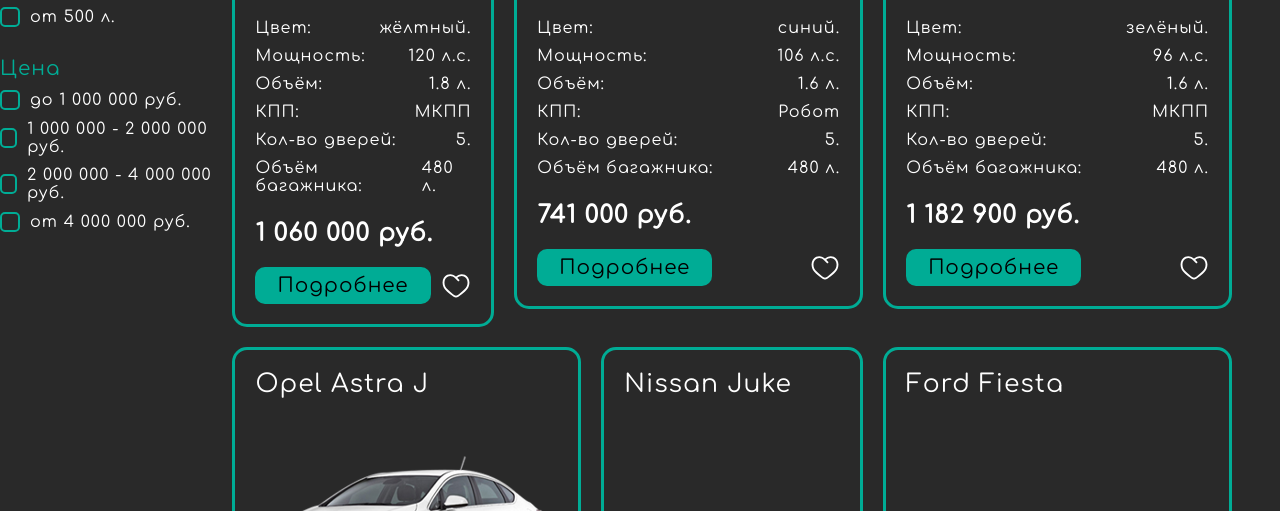
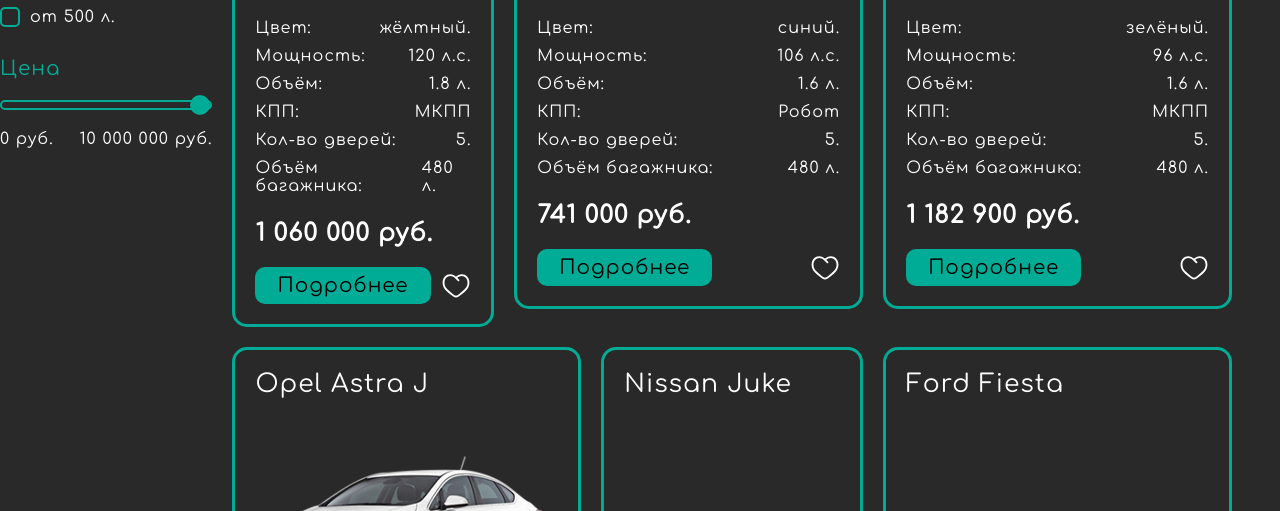
Before and after one commit to VladislavYV/Project-Store-, a plain HTML site: page index.html in a window 1280 px wide. Shown: the part 1142-1653 px from the top of the page. Drawn offline with Linux system fonts and the light colour scheme.

Commit message:
input-range

```diff
--- a/css/scss/style.scss
+++ b/css/scss/style.scss
@@ -113,6 +113,43 @@
     }
 }
 
+input[type="range"] {
+    appearance: none;
+    height: 10px;
+    margin: 10px 0;
+    width: 100%;
+    cursor: pointer;
+    // outline: 2px $main-color solid;
+    // outline-offset: 3px;
+    background-color: transparent;
+    border-radius: 5px;
+    border: 2px solid $main-color;
+
+    &::-webkit-slider-thumb {
+        appearance: none;
+        width: 20px;
+        height: 20px;
+        background-color: $main-color;
+        border-radius: 50px;
+    }
+
+    &.cars-filters__range-slider {
+        --range: calc(var(--max) - var(--min));
+        --ratio: calc((var(--value) - var(--min)) / var(--range));
+        --sx: calc(var(--ratio) * 100%);
+
+        &::-webkit-slider-runnable-track, &::-moz-range-track {
+            background: $main-color 0/var(--sx) 100% no-repeat, transparent;
+        }
+    }
+
+    &:focus {
+        outline: 2px solid white;
+        outline-offset: 5px;
+        cursor: pointer;
+    }
+}
+
 input[type="radio"] {
     border-radius: 50%;
 }
@@ -182,6 +219,10 @@
             }
             &-checkbox {
                 display: none;
+                &:checked+.cars-filters__colors-label {
+                    outline: 2px $main-color solid;
+                    outline-offset: 2px;
+                }
             }
             &-label {
                 display: inline-block;
@@ -202,6 +243,8 @@
                 &:active {
                     outline-offset: 20px;
                 }
+
+
             }
         }
 
@@ -221,6 +264,19 @@
         }
 
         &__price {
+        }
+
+        &__range {
+            display: flex;
+            flex-direction: column;
+            gap: 10px;
+            padding-top: 10px;
+
+            &-values {
+                display: flex;
+                flex-direction: row;
+                justify-content: space-between;
+            }
         }
     }
 
--- a/index.html
+++ b/index.html
@@ -6,8 +6,6 @@
     <meta name="viewport" content="width=device-width, initial-scale=1.0">
     <title>Store</title>
 
-    <link rel="preconnect" href="https://fonts.googleapis.com">
-    <link rel="preconnect" href="https://fonts.gstatic.com" crossorigin>
     <link rel="stylesheet" href="css/scss/grid.css">
     <link rel="stylesheet" href="css/scss/style.css">
 </head>
@@ -32,31 +30,31 @@
                                         <div class="cars-filters__colors-items">
                                             <div class="cars-filters__colors-item">
                                                 <input class="cars-filters__colors-checkbox" type="checkbox"
-                                                    name="color-white" id="color-white" aria-checked="false">
+                                                    name="color" id="color-white" aria-checked="false">
                                                 <label class="cars-filters__colors-label" for="color-white"
                                                     aria-label="Белый цвет" tabindex="0" aria-checked="false" style="background-color: white;"></label>
                                             </div>
                                             <div class="cars-filters__colors-item">
                                                 <input class="cars-filters__colors-checkbox" type="checkbox"
-                                                    name="color-red" id="color-red" aria-checked="false">
+                                                    name="color" id="color-red" aria-checked="false">
                                                 <label class="cars-filters__colors-label" for="color-red"
                                                     aria-label="Красный цвет" tabindex="0" style="background-color: red;"></label>
                                             </div>
                                             <div class="cars-filters__colors-item">
                                                 <input class="cars-filters__colors-checkbox" type="checkbox"
-                                                    name="color-blue" id="color-blue" aria-checked="false">
+                                                    name="color" id="color-blue" aria-checked="false">
                                                 <label class="cars-filters__colors-label" for="color-blue"
                                                     aria-label="Синий цвет" tabindex="0" style="background-color: rgb(78, 78, 255);"></label>
                                             </div>
                                             <div class="cars-filters__colors-item">
                                                 <input class="cars-filters__colors-checkbox" type="checkbox"
-                                                    name="color-green" id="color-green" aria-checked="false">
+                                                    name="color" id="color-green" aria-checked="false">
                                                 <label class="cars-filters__colors-label" for="color-green"
                                                     aria-label="Зелёный цвет" tabindex="0" style="background-color: green;"></label>
                                             </div>
                                             <div class="cars-filters__colors-item">
                                                 <input class="cars-filters__colors-checkbox" type="checkbox"
-                                                    name="color-yellow" id="color-yellow" aria-checked="false">
+                                                    name="color" id="color-yellow" aria-checked="false">
                                                 <label class="cars-filters__colors-label" for="color-yellow"
                                                     aria-label="Жёлтый цвет" tabindex="0" style="background-color: yellow;"></label>
                                             </div>
@@ -137,11 +135,11 @@
                                         <h4 class="comfortaa-500">Кол-во дверей</h4>
                                         <div class="cars-filters__doors-items">
                                             <div class="cars-filters__doors-item">
-                                                <input class="cars-filters__doors-radio" type="radio" name="doors-3" id="doors-3">
+                                                <input class="cars-filters__doors-radio" type="radio" name="doors" id="doors-3">
                                                 <label class="cars-filters__doors-label comfortaa-300" for="doors-3" tabindex="0" id="doors-3-label" aria-label="3 двери" role="radio" aria-checked="false">3</label>
                                             </div>
                                             <div class="cars-filters__doors-item">
-                                                <input class="cars-filters__doors-radio" type="radio" name="doors-5" id="doors-5">
+                                                <input class="cars-filters__doors-radio" type="radio" name="doors" id="doors-5">
                                                 <label class="cars-filters__doors-label comfortaa-300" for="doors-5" tabindex="0" id="doors-5-label" aria-label="5 дверей" role="radio" aria-checked="false">5</label>
                                             </div>
                                         </div>
@@ -169,7 +167,14 @@
                                     </div>
                                     <div class="cars-filters__price">
                                         <h4 class="comfortaa-500">Цена</h4>
-                                        <div class="cars-filters__price-items">
+                                        <div class="cars-filters__range">
+                                            <input class="cars-filters__range-slider" type="range" name="" id="price-range" min="0" max="10000000" step="50000" value="10000000">
+                                            <div class="cars-filters__range-values">
+                                                <span class="cars-filters__range-min comfortaa-500">0 руб.</span>
+                                                <span class="cars-filters__range-max comfortaa-500">10 000 000 руб.</span>
+                                            </div>
+                                        </div>
+                                        <!-- <div class="cars-filters__price-items">
                                             <div class="cars-filters__price-item">
                                                 <input class="cars-filters__price-checkbox" type="checkbox" name="price-1m" id="price-1m">
                                                 <label class="cars-filters__price-label comfortaa-300" for="price-1m" tabindex="0" id="price-1m-label" aria-label="до 1 000 000 руб." role="checkbox" aria-checked="false">до 1 000 000 руб.</label>
@@ -186,7 +191,7 @@
                                                 <input class="cars-filters__price-checkbox" type="checkbox" name="price-4m" id="price-4m">
                                                 <label class="cars-filters__price-label comfortaa-300" for="price-4m" tabindex="0" id="price-4m-label" aria-label="от 4 000 000 руб." role="checkbox" aria-checked="false">от 4 000 000 руб.</label>
                                             </div>
-                                        </div>
+                                        </div> -->
                                     </div>
                                 </div>
                             </div>
--- a/js/scripts.js
+++ b/js/scripts.js
@@ -10,10 +10,10 @@
     }
 }
 
-document.addEventListener('DOMContentLoaded', function() {
+document.addEventListener('DOMContentLoaded', function () {
     const colorLabels = document.querySelectorAll('.cars-filters__colors-label');
     colorLabels.forEach(label => {
-        label.addEventListener('keydown', function(event) {
+        label.addEventListener('keydown', function (event) {
             if (event.code === "Space") {
                 event.preventDefault();
                 changeCheckbox(this.id);
@@ -21,3 +21,10 @@
         });
     });
 });
+
+let rangePrice = document.querySelector('input[type="range"].cars-filters__range-slider');
+rangePrice.style.setProperty('--value', rangePrice.value);
+rangePrice.style.setProperty('--min', rangePrice.min == '' ? '0' : rangePrice.min);
+rangePrice.style.setProperty('--max', rangePrice.max == '' ? '100' : rangePrice.max);
+rangePrice.addEventListener('input', () => rangePrice.style.setProperty('--value', rangePrice.value)
+);
```
Also changed, not shown: css/scss/style.css, css/scss/style.min.css (added).
